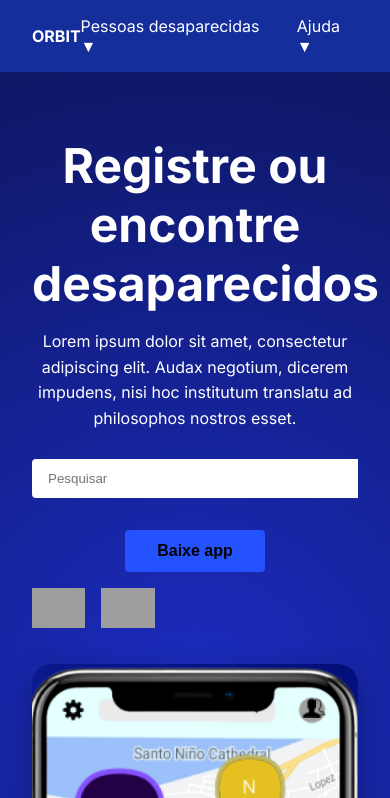
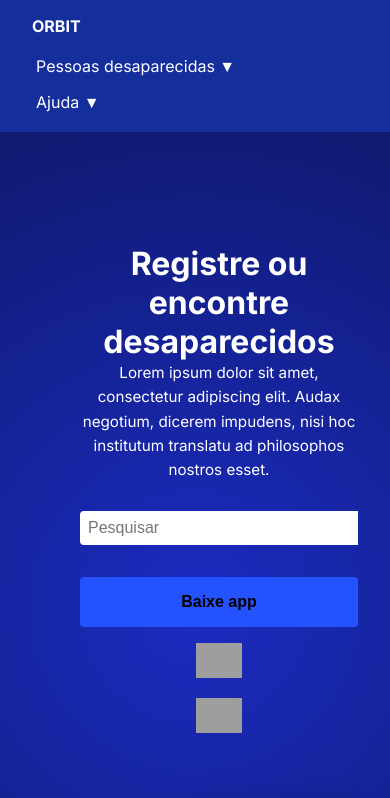
Before and after one commit to mzmorelli/TCC-Orbit, a plain HTML site: page SiteOrbit/index.html in a window 390 px wide. Shown: the top 798 px of the page. Drawn offline with Linux system fonts and the light colour scheme; grey boxes are pictures that could not be loaded.

Commit message:
Add files via upload

```diff
--- /dev/null
+++ b/SiteOrbit/css/desaparecidos.css
@@ -0,0 +1,148 @@
+* {
+  margin: 0;
+  padding: 0;
+  box-sizing: border-box;
+}
+
+body {
+  font-family: 'Inter', sans-serif;
+  background: radial-gradient(circle, rgba(27, 44, 193, 1) 0%, rgba(13, 21, 91, 1) 100%);
+  color: #fff;
+  padding: 2rem;
+}
+
+.desaparecidos .header {
+  display: flex;
+  justify-content: space-between;
+  align-items: center;
+  margin-bottom: 2rem;
+}
+
+.desaparecidos .header h2 {
+  font-size: 250%;
+  font-weight: 700;
+}
+
+.desaparecidos .header .ordenar {
+  font-size: 0.9rem;
+  text-transform: uppercase;
+}
+
+.desaparecidos .header .ordenar strong {
+  margin-left: 0.5rem;
+}
+
+.cards {
+  display: flex;
+  gap: 3.5rem;
+  flex-wrap: wrap;
+  justify-content: center;
+  margin-top: 5.5rem;
+}
+
+.card {
+  background: rgba(255, 255, 255, 0.1);
+  border-radius: 12px;
+  overflow: hidden;
+  width: 500px;
+  height: 600px;
+  display: flex;
+  flex-direction: column;
+}
+
+.img-placeholder {
+  background-color: rgba(255, 255, 255, 0.05);
+  height: 200px;
+  display: flex;
+  align-items: center;
+  justify-content: center;
+}
+
+.img-placeholder::before {
+  content: '🖼️';
+  font-size: 3rem;
+  color: rgba(255, 255, 255, 0.2);
+}
+
+.info {
+  padding: 1rem;
+  font-size: 0.9rem;
+  line-height: 1.6;
+}
+
+@media (max-width: 1024px) {
+  .cards {
+    gap: 2rem;
+  }
+
+  .card {
+    width: 45%;
+    height: auto;
+  }
+
+  .desaparecidos .header {
+    flex-direction: column;
+    text-align: center;
+  }
+
+  .desaparecidos .header h2 {
+    font-size: 200%;
+  }
+
+  .desaparecidos .header .ordenar {
+    font-size: 1rem;
+    margin-top: 1rem;
+  }
+}
+
+@media (max-width: 768px) {
+  .cards {
+    gap: 1.5rem;
+  }
+
+  .card {
+    width: 100%;
+    height: auto;
+  }
+
+  .desaparecidos .header h2 {
+    font-size: 180%;
+  }
+
+  .desaparecidos .header .ordenar {
+    font-size: 1rem;
+  }
+}
+
+@media (max-width: 480px) {
+  body {
+    padding: 1rem;
+  }
+
+  .cards {
+    gap: 1rem;
+  }
+
+  .card {
+    width: 100%;
+    height: auto;
+  }
+
+  .desaparecidos .header {
+    flex-direction: column;
+    text-align: center;
+  }
+
+  .desaparecidos .header h2 {
+    font-size: 160%;
+  }
+
+  .desaparecidos .header .ordenar {
+    font-size: 1rem;
+    margin-top: 1rem;
+  }
+
+  .info p {
+    font-size: 0.85rem;
+  }
+}
--- /dev/null
+++ b/SiteOrbit/css/registrar.css
@@ -0,0 +1,74 @@
+body {
+  background: radial-gradient(circle at center, #0033cc, #000066);
+  font-family: 'Arial', sans-serif;
+  color: white;
+  margin: 0;
+  padding: 40px 20px;
+}
+
+h1 {
+  font-size: 30px;
+  font-weight: bold;
+  margin-bottom: 20px;
+  text-transform: uppercase;
+  text-align: center;
+}
+
+.cards {
+  display: flex;
+  justify-content: flex-start;
+  align-items: stretch;
+  gap: 20px;
+  overflow-x: auto;
+  padding: 20px 0;
+}
+
+.cards::-webkit-scrollbar {
+  height: 8px;
+}
+
+.cards::-webkit-scrollbar-thumb {
+  background: rgba(255,255,255,0.3);
+  border-radius: 4px;
+}
+
+.cards::-webkit-scrollbar-track {
+  background: transparent;
+}
+
+.card {
+  background: rgba(255, 255, 255, 0.1);
+  border-radius: 12px;
+  width: 300px;
+  min-width: 300px;
+  height: 600px;
+  display: flex;
+  flex-direction: column;
+  overflow: hidden;
+  flex-shrink: 0;
+}
+
+.img-placeholder {
+  background-color: rgba(255, 255, 255, 0.05);
+  height: 200px;
+  display: flex;
+  align-items: center;
+  justify-content: center;
+}
+
+.img-placeholder::before {
+  content: '🖼️';
+  font-size: 3rem;
+  color: rgba(255, 255, 255, 0.2);
+}
+
+.info {
+  padding: 1rem;
+  font-size: 0.9rem;
+  line-height: 1.6;
+}
+
+.info b {
+  display: block;
+  margin-top: 10px;
+}
--- a/SiteOrbit/css/style.css
+++ b/SiteOrbit/css/style.css
@@ -1,39 +1,233 @@
-* { margin: 0; padding: 0; box-sizing: border-box; }
+* {
+  margin: 0;
+  padding: 0;
+  box-sizing: border-box;
+}
+
 body {
   font-family: 'Inter', sans-serif;
-  background: #1B2CC1;
-  background: radial-gradient(circle, rgba(27, 44, 193, 1) 0%, rgba(13, 21, 91, 1) 100%);;
+  background: radial-gradient(circle, rgba(27, 44, 193, 1) 0%, rgba(13, 21, 91, 1) 100%);
   color: #fff;
 }
-a { text-decoration: none; color: inherit; }
 
-/* Navbar */
-.navbar { display: flex; justify-content: space-between; align-items: center; padding: 1rem 2rem; background: #142E9C; }
-.nav-links { display: flex; gap: 1.5rem; }
-.nav-item { position: relative; cursor: pointer; }
-.nav-item:hover .dropdown { display: block; }
-.dropdown { display: none; position: absolute; top: 2.5rem; left: 0; background: #1C3ACF; border-radius: 4px; overflow: hidden; }
-.dropdown a { display: block; padding: 0.75rem 1.25rem; white-space: nowrap; }
-.dropdown a:hover { background: #0D207A; }
+a {
+  text-decoration: none;
+  color: inherit;
+}
 
-/*  principal */
-.banner { display: flex; align-items: center; justify-content: space-between; padding: 4rem 2rem; max-width: 1200px; margin: auto; }
-.banner-text { max-width: 50%; }
-.banner-text h1 { font-size: 3rem; font-weight: 700; margin-bottom: 1rem; }
-.banner-text p { font-size: 1rem; line-height: 1.6; margin-bottom: 1.75rem; }
-.search-bar { display: flex; }
-.search-bar input[type="text"] { flex: 1; padding: 0.75rem 1rem; border: none; border-radius: 4px 0 0 4px; }
-.search-bar button { padding: 0 1rem; border: none; background: #2552ff; border-radius: 0 4px 4px 0; cursor: pointer; }
-.search-bar button img { width: 20px; }
-.btn-download { display: inline-block; margin-top: 2rem; background: #2552ff; padding: 0.75rem 2rem; border: none; border-radius: 4px; font-size: 1rem; font-weight: 600; cursor: pointer; }
-.app-badges { display: flex; gap: 1rem; margin-top: 1rem; }
-.app-badges img { height: 40px; }
+.navbar {
+  display: flex;
+  justify-content: space-between;
+  align-items: center;
+  padding: 1rem 2rem;
+  background: #142E9C;
+  flex-wrap: wrap;
+}
 
-/* Imagem  */
-.banner-image img { width: 100%; max-width: 360px; border-radius: 20px; box-shadow: 0 10px 30px rgba(0,0,0,0.3); }
+.nav-links {
+  display: flex;
+  gap: 1.5rem;
+}
 
-@media(max-width: 900px) {
-  .banner { flex-direction: column; text-align: center; }
-  .banner-text { max-width: 100%; }
-  .banner-image { margin-top: 2rem; }
+.nav-item {
+  position: relative;
 }
+
+.nav-item > a {
+  cursor: pointer;
+  padding: 0.5rem;
+  display: inline-block;
+}
+
+.nav-item:hover .dropdown {
+  display: block;
+}
+
+.dropdown {
+  display: none;
+  position: absolute;
+  top: 2.5rem;
+  left: 0;
+  background: #1C3ACF;
+  border-radius: 4px;
+  overflow: hidden;
+  z-index: 1000;
+  min-width: 160px;
+}
+
+.dropdown a {
+  display: block;
+  padding: 0.75rem 1.25rem;
+  white-space: nowrap;
+  color: white;
+}
+
+.dropdown a:hover {
+  background: #0D207A;
+}
+
+.banner {
+  display: flex;
+  justify-content: flex-start;
+  align-items: flex-start;
+  padding: 4rem 2rem;
+  gap: 2rem;
+  flex-wrap: wrap;
+  width: 100%;
+}
+
+.img {
+  margin-left: 10rem; /
+}
+
+.banner-text {
+  max-width: 50%;
+  align-self: flex-start;
+  margin-top: 3rem;
+  padding-left: 3rem;
+}
+
+.banner-text h1 {
+  font-size: 3rem;
+  font-weight: 700;
+}
+
+.banner-text p {
+  font-size: 1rem;
+  line-height: 1.6;
+  margin-bottom: 1.75rem;
+}
+
+.search-bar {
+  display: flex;
+  width: 100%;
+  max-width: 500px;
+}
+
+.search-bar input[type="text"] {
+  flex: 1;
+  padding: 0.75rem 1rem;
+  border: none;
+  border-radius: 4px 0 0 4px;
+  font-size: 1rem;
+}
+
+.search-bar button {
+  padding: 0 1rem;
+  border: none;
+  background: #2552ff;
+  border-radius: 0 4px 4px 0;
+  cursor: pointer;
+}
+
+.search-bar button img {
+  width: 20px;
+}
+
+.btn-download {
+  display: inline-block;
+  margin-top: 2rem;
+  background: #2552ff;
+  padding: 0.75rem 2rem;
+  border: none;
+  border-radius: 4px;
+  font-size: 1rem;
+  font-weight: 600;
+  cursor: pointer;
+}
+
+.app-badges {
+  display: flex;
+  flex-wrap: wrap;
+  gap: 1rem;
+  margin-top: 1rem;
+  align-items: center;
+}
+
+.app-badges img {
+  height: 40px;
+}
+
+.banner-image img {
+  width: 100%;
+  max-width: 360px;
+  border-radius: 20px;
+  box-shadow: 0 10px 30px rgba(0, 0, 0, 0.3);
+}
+
+
+@media (max-width: 900px) {
+  .banner {
+    flex-direction: column;
+    text-align: center;
+  }
+
+  .banner-text {
+    max-width: 100%;
+  }
+
+  .banner-image {
+    margin-top: 2rem;
+  }
+
+  .nav-links {
+    flex-direction: column;
+    align-items: flex-start;
+    gap: 1rem;
+  }
+}
+
+@media (max-width: 600px) {
+  .banner-text h1 {
+    font-size: 2rem;
+  }
+
+  .banner-text p {
+    font-size: 0.95rem;
+  }
+
+  .search-bar input[type="text"] {
+    font-size: 1rem;
+    padding: 0.5rem;
+  }
+
+  .search-bar button {
+    padding: 0 0.75rem;
+  }
+
+  .btn-download {
+    width: 100%;
+    padding: 1rem;
+  }
+
+  .app-badges {
+    flex-direction: column;
+    align-items: center;
+  }
+
+  .app-badges img {
+    height: 35px;
+  }
+
+  .navbar {
+    flex-direction: column;
+    align-items: flex-start;
+    gap: 1rem;
+  }
+
+  .nav-links {
+    width: 100%;
+    flex-direction: column;
+    align-items: flex-start;
+    gap: 0.5rem;
+  }
+
+  .nav-item > a {
+    padding: 0.25rem;
+  }
+
+  .dropdown {
+    position: relative;
+    top: 0;
+  }
+}
```
